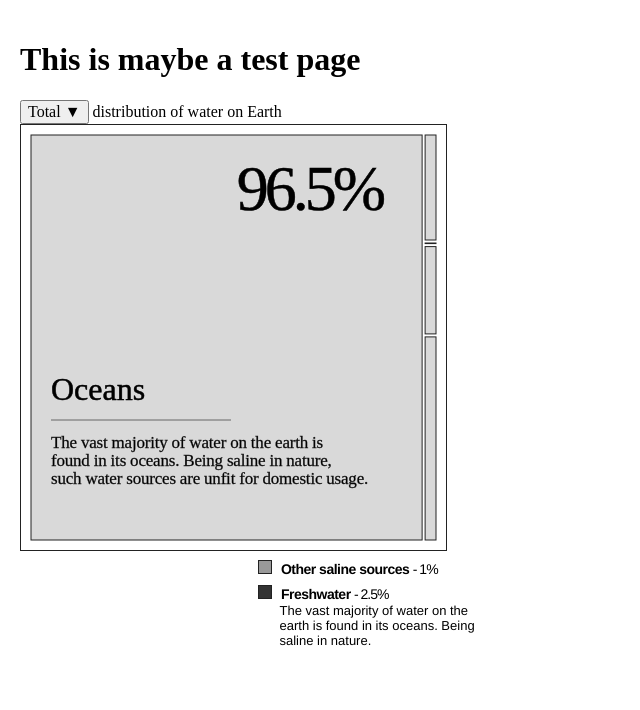
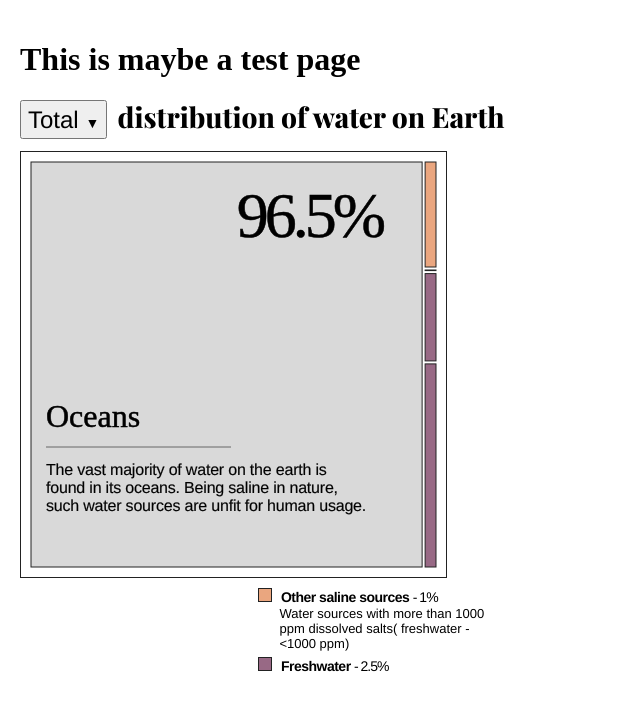
Before and after one commit to schubert-da/IWP, a Svelte app: page / in a window 1280 px wide. Shown: the top 710 px of the page, without its empty margins (0-640 px from the left). Built offline with nearby package versions, Linux system fonts and the light colour scheme.

Commit message:
colour and text changes

```diff
--- a/data/tree_data.js
+++ b/data/tree_data.js
@@ -63,33 +63,37 @@ export const treeDataPartial = {
 }
 
 export const sourceDesc = {
-  "oceans": ["The vast majority of water on the earth is", "found in its oceans. Being saline in nature,","such water sources are unfit for domestic usage."],
-  "icecaps": ["This is not about oceans in fact it", "found in its oceans. Being saline,","such water sources are unfit for."],
+  "oceans": ["The vast majority of water on the earth is", "found in its oceans. Being saline in nature,","such water sources are unfit for human usage."],
+  "icecaps": ["More than two-thirds of all freshwater", "available is locked behind glaciers","and ice caps."],
 }
 
 export const legendDesc = {
   "origin": [
-    {"name": "Other saline sources",
+    {
+    "name": "Other saline sources",
     "percentage": "1",
+    "desc": "Water sources with more than 1000 ppm dissolved salts( freshwater - <1000 ppm)",
+    "colour": "#eaa67f"
+    },
+    {
+    "name": "Freshwater",
+    "percentage": "2.5",
     "desc": "",
-    "colour": "#999"
-    },
-    {"name": "Freshwater",
-    "percentage": "2.5",
-    "desc": "The vast majority of water on the earth is found in its oceans. Being saline in nature.",
-    "colour": "#333"
+    "colour": "#986985"
     },
   ],
   "freshwater": [
-    {"name": "Groundwater",
+    {
+    "name": "Groundwater",
     "percentage": "30.1",
     "desc": "",
-    "colour": "#efefef"
+    "colour": "#eaa67f"
     },
-    {"name": "Surface water",
+    {
+    "name": "Surface water",
     "percentage": "1.2",
-    "desc": "Surprisingly not a lot of freshwater is found at the surface of the earth.",
-    "colour": "#222"
+    "desc": "Rivers, lakes, reservoirs, creeks, streams, etc.",
+    "colour": "#986985"
     },
   ],
 }
--- a/src/App.svelte
+++ b/src/App.svelte
@@ -1,7 +1,9 @@
 <script>
   //@ts-nocheck
   import Treemap from "./components/treemap/Treemap.svelte";
+
 </script>
+<link href="https://fonts.googleapis.com/css2?family=Playfair+Display:wght@800&display=swap" rel="stylesheet">
 
 <main>
   <h1>This is maybe a test page</h1>
--- a/src/components/treemap/Treemap.svelte
+++ b/src/components/treemap/Treemap.svelte
@@ -44,11 +44,11 @@
     drawChart();
 </script>
 
+<div class="graph_title">
+    <button on:click="{toggleChart}"> {key==="origin"? "Total": "Freshwater"} <span>▼</span> </button> distribution of water on Earth
+</div>
+
 <div class="graph_container" style="width:{width + 50}px">
-    <div class="graph_title">
-        <button on:click="{toggleChart}"> {key==="origin"? "Total": "Freshwater"} ▼ </button> distribution of water on Earth
-    </div>
-
     <svg width={width} height={height}>
         <g style="transform: translate({margin.left}px,{margin.top}px)">
             {#if leaves}
@@ -59,7 +59,7 @@
                         opacity = { (d.x1 - d.x0) == 0 ? 0: 1 }
                         width = {d.x1 - d.x0}
                         height = {d.y1-d.y0}
-                        class = { d.data.name }
+                        class = "{ d.data.name } {key}-active"
                         fill = "#D9D9D9"
                         stroke = "#222" />
 
@@ -76,15 +76,15 @@
 
                         <!-- Description title text  -->
                         <text
-                            x = {d.x0 + 20}
+                            x = {d.x0 + 15}
                             y = {d.y1 - 140}
                             stroke = "black"
                             class = "desc__title">
-                            {key==="origin"? "Oceans": "Icecaps"}
+                            {key==="origin"? "Oceans": "Ice Caps"}
                         </text>
 
                         <!-- Description divider line -->
-                        <line x1={d.x0 + 20} x2={d.x0 + 200} y1={d.y1 - 120} y2={d.y1 - 120} stroke="#666"/>
+                        <line x1={d.x0 + 15} x2={d.x0 + 200} y1={d.y1 - 120} y2={d.y1 - 120} stroke="#666"/>
 
                         <!-- Description long text  -->
                         <text
@@ -93,7 +93,7 @@
                             class = "desc__text">
                             <!-- Add a tspan element for each line of the description -->
                             {#each sourceDesc[d.data.name] as line }
-                                <tspan x={d.x0 + 20} dy={18} >{line}</tspan>
+                                <tspan x={d.x0 + 15} dy={18} >{line}</tspan>
                             {/each}
                         </text>
                     {/if}
@@ -108,8 +108,23 @@
 
 
 <style>
-    .graph_container{
+    .graph_title{
+        font-family: 'Playfair Display', serif;
 
+        font-size: 28px;
+        font-weight: 600;
+        margin-bottom: 12px;
+    }
+
+    .graph_title button{
+        font-family: Helvetica;
+        font-size: 24px;
+        padding: 4px 6px;
+        margin-right: 4px;
+    }
+
+    .graph_title button span{
+        font-size: 14px;
     }
 
     svg{
@@ -119,12 +134,6 @@
     rect{
         transition: all 1s 0.5s ease;
     }
-
-    /*
-    rect.oceans, rect.saline {
-        transition: width 0s 0.5s ease-out, height 0s 0.5s ease-out, opacity 2s 2s ease, x 0s 4s;
-    }
-    */
 
     svg text.ban{
         stroke-width: 0.5px;
@@ -140,8 +149,16 @@
 
     svg text.desc__text{
         stroke: #222;
-        stroke-width: 0.3px;
-        font-size: 17px;
+        stroke-width: 0.2px;
+        font-family: Helvetica;
+        font-size: 16px;
         letter-spacing: -0.2px;
     }
+
+    .origin-active.saline, .freshwater-active.groundwater{
+        fill: #eaa67f;
+    }
+    .origin-active.groundwater, .origin-active.icecaps, .freshwater-active.surface{
+        fill: #986985;
+    }
 </style>
```
